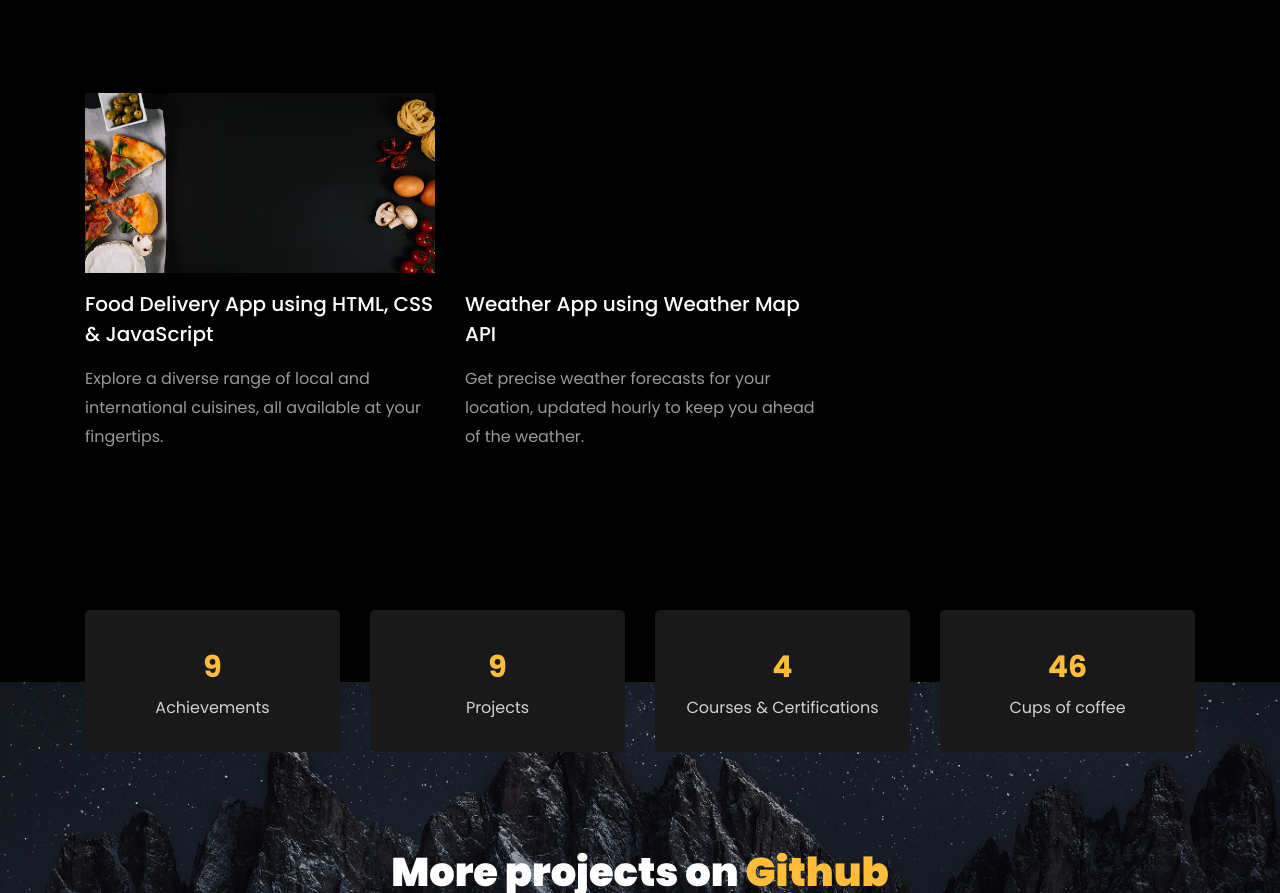
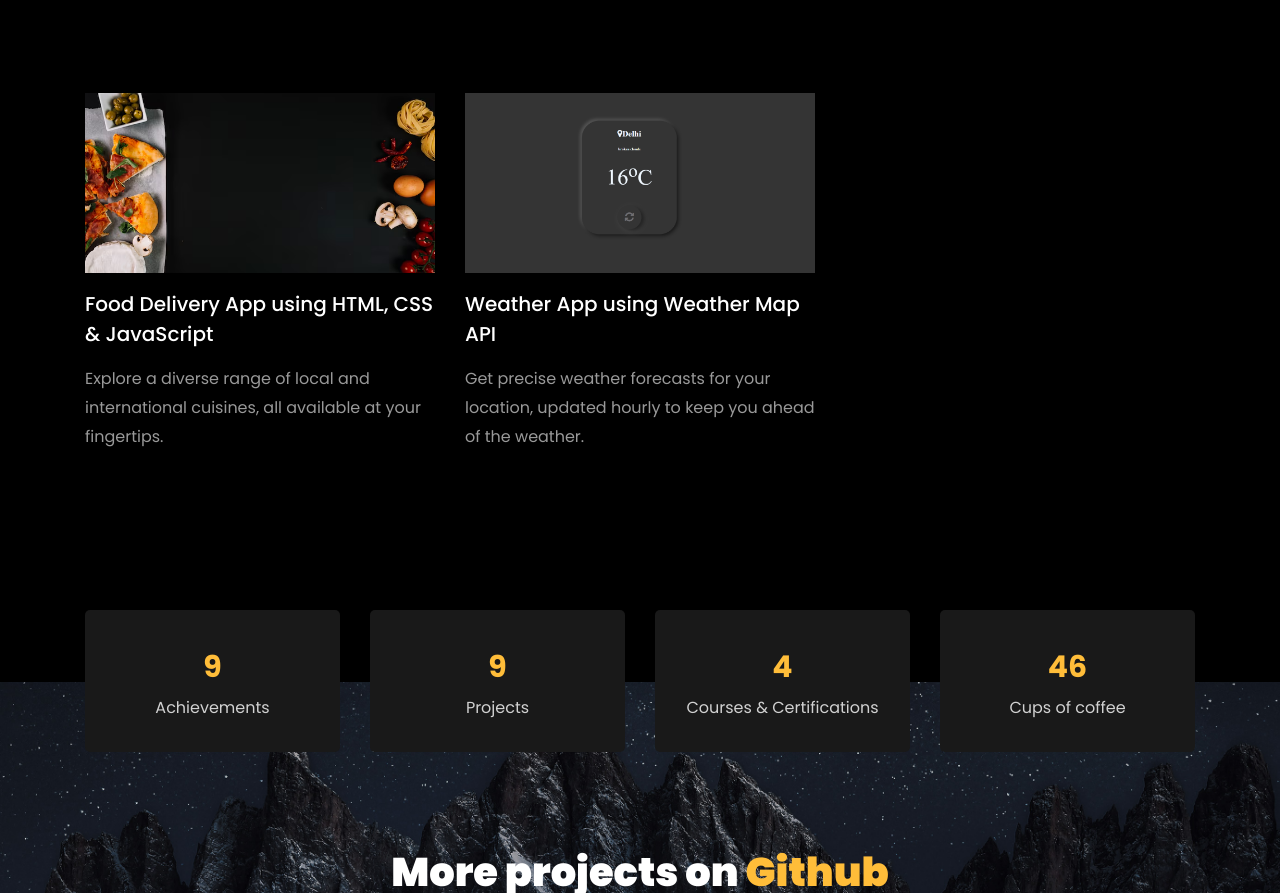
Before and after one commit to divya-vikram/myPortfolio, a plain HTML site: page index.html in a window 1280 px wide. Shown: the part 2636-3529 px from the top of the page. Drawn offline with Linux system fonts and the light colour scheme; files whose address does not match are found by name.

Commit message:
portfolio Updated!

```diff
--- a/index.html
+++ b/index.html
@@ -359,7 +359,7 @@
           </div>
           <div class="col-md-4 d-flex ftco-animate">
           	<div class="blog-entry justify-content-end">
-              <a href="https://github.com/divya-vikram" class="block-20 zoom-effect" style="background-image: url('proj2.jpg');">
+              <a href="https://github.com/divya-vikram/Weather-App" class="block-20 zoom-effect" style="background-image: url('proj2.png');">
               </a>
               <div class="text mt-3 float-right d-block">
 
```
